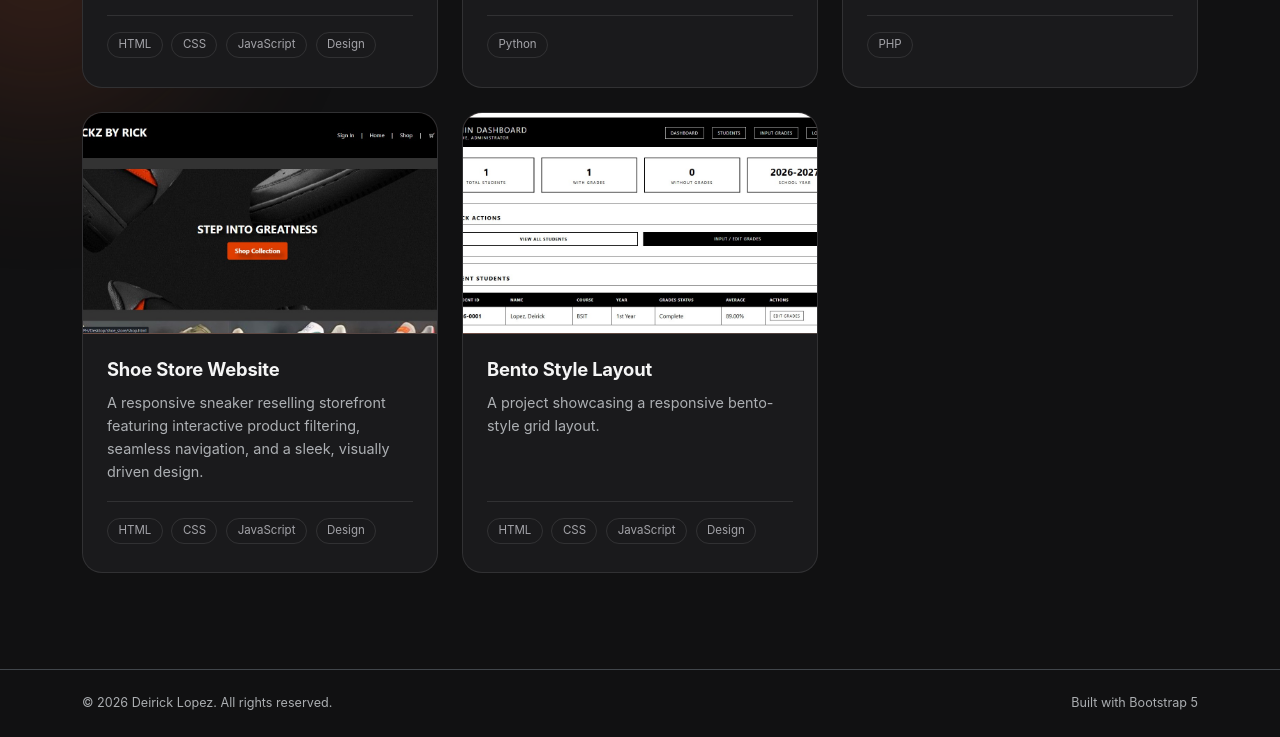
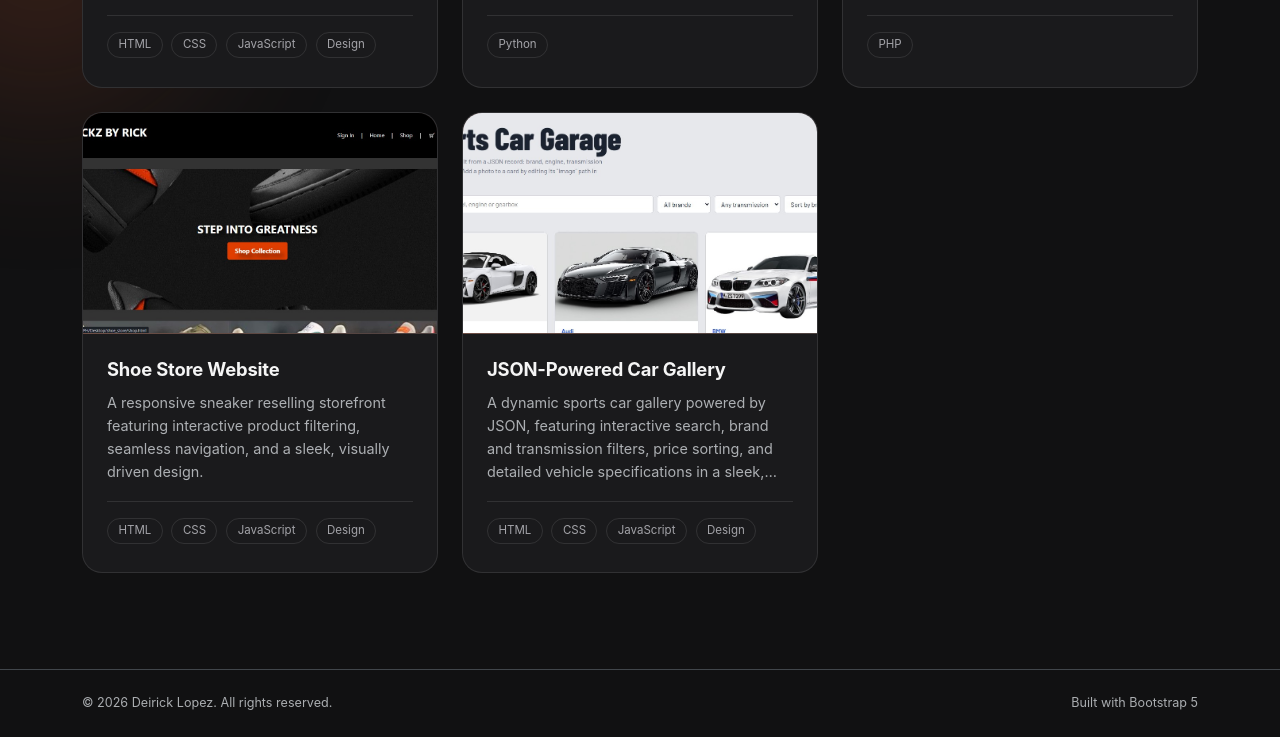
Before and after one commit to ricklpz22/web-dev-projects, a plain HTML site: page projects.html in a window 1280 px wide. Shown: the part 608-1345 px from the top of the page. Drawn offline with nearby package versions, Linux system fonts and the light colour scheme.

Commit message:
Update projects.html

```diff
--- a/projects.html
+++ b/projects.html
@@ -116,14 +116,15 @@
         </div>
       </div>
 
+     <!-- Car json -->
       <div class="col-md-6 col-lg-4 project-col" data-cat="web design">
         <div class="card-x h-100 d-flex flex-column" onclick="location.href=''" style="cursor: pointer;">
           <div class="thumb">
-            <img src="gallery/grading.png.jpg" alt="Bento Layout Preview" class="img-fluid">
+            <img src="gallery/webdevproj2.png.jpg" alt="Bento Layout Preview" class="img-fluid">
           </div>
           <div class="p-4 d-flex flex-column flex-grow-1">
-            <h5 class="fw-bold" style="color: whitesmoke;">Bento Style Layout</h5>
-            <p class="lead small text-muted">A project showcasing a responsive bento-style grid layout.</p>
+            <h5 class="fw-bold" style="color: whitesmoke;">JSON-Powered Car Gallery</h5>
+            <p class="lead small text-muted">A dynamic sports car gallery powered by JSON, featuring interactive search, brand and transmission filters, price sorting, and detailed vehicle specifications in a sleek, responsive interface.</p>
             <div class="mt-auto pt-3 d-flex flex-wrap gap-1">
               <span class="tag">HTML</span>
               <span class="tag">CSS</span>
```
